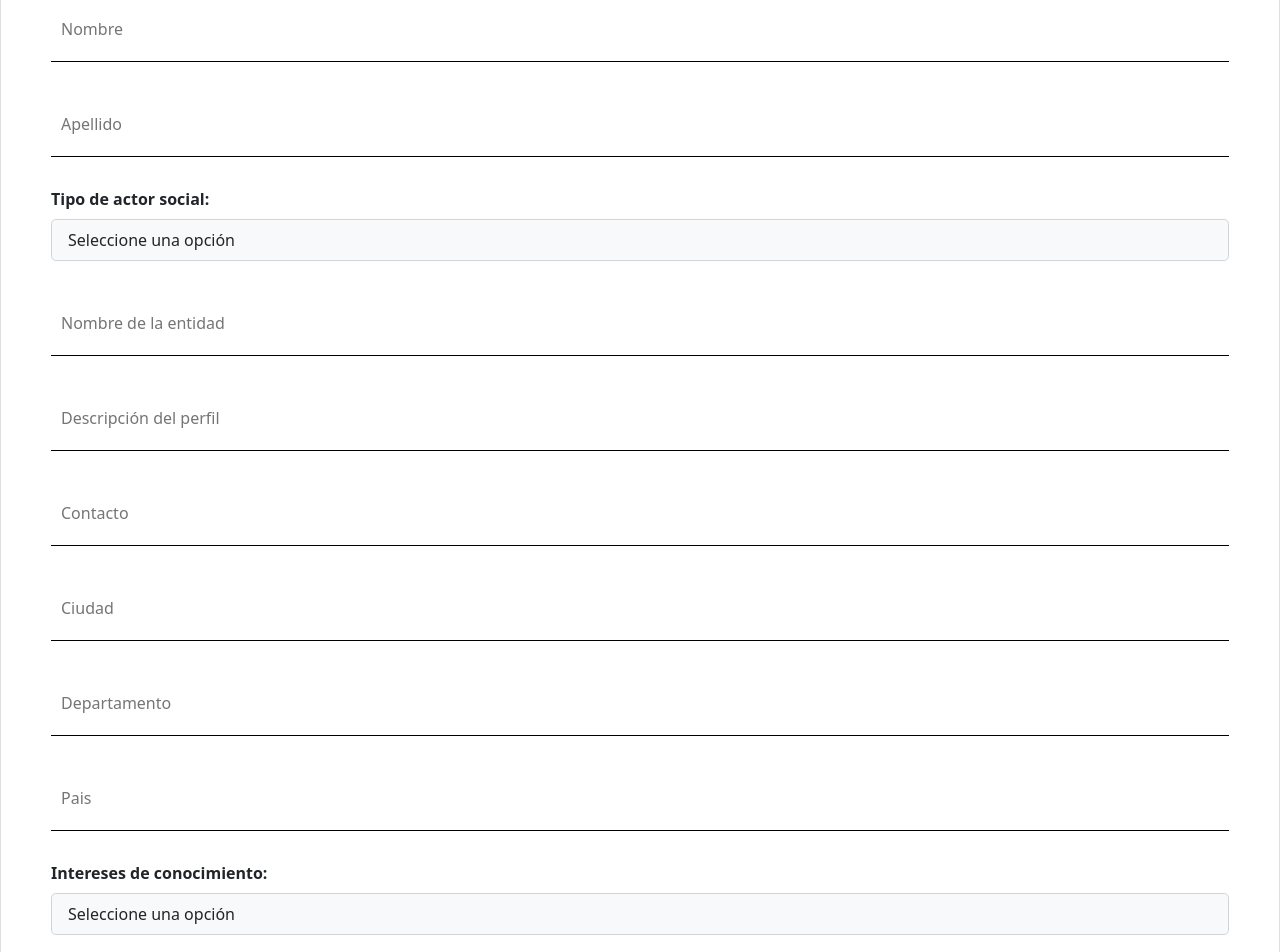
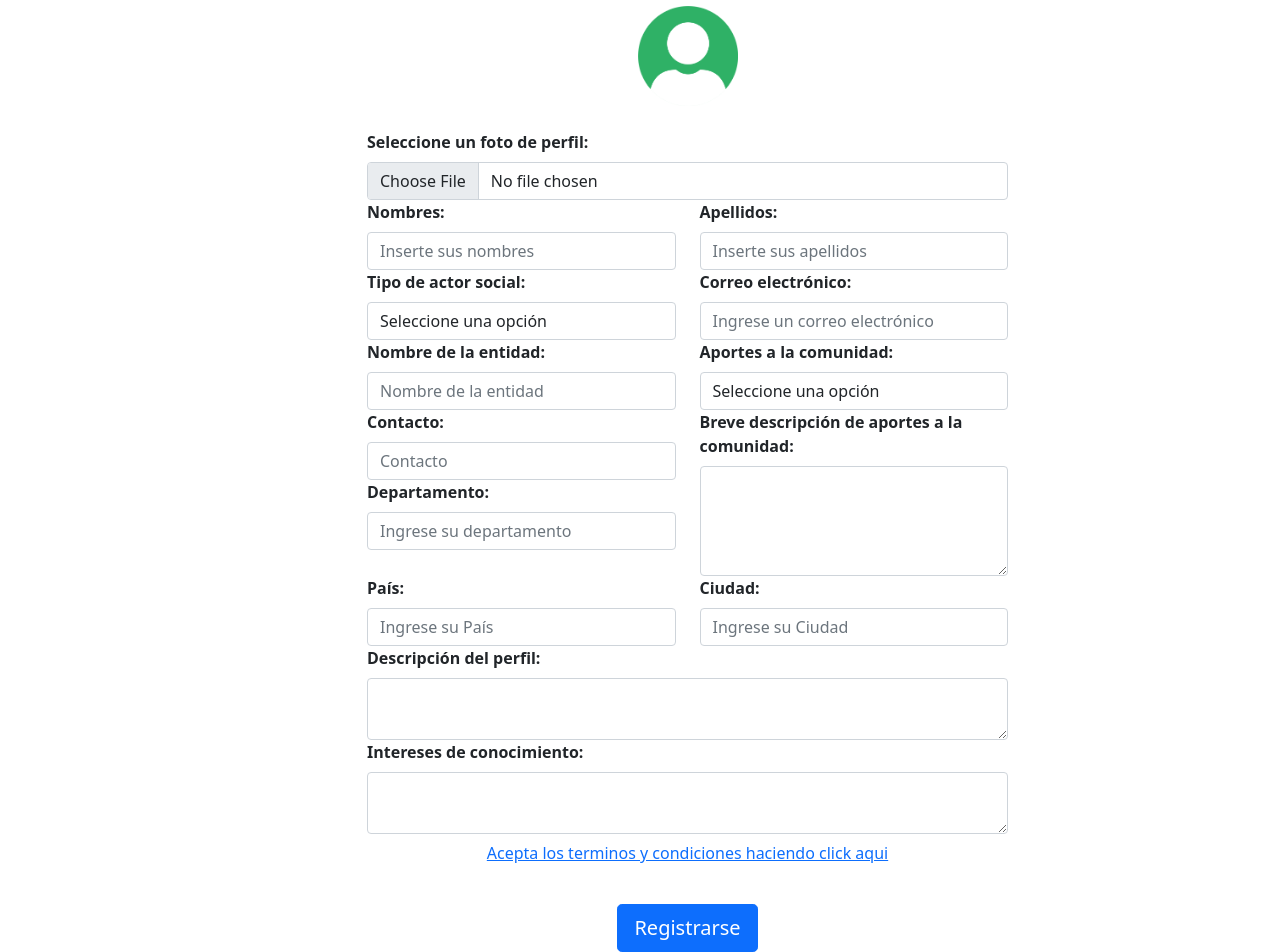
Before and after one commit to Edwinjhs/Front_pacto, a React (Create React App) app: page / in a window 1280 px wide. Shown: the part 280-1232 px from the top of the page. Built offline with nearby package versions, Linux system fonts and the light colour scheme.

Commit message:
made some fixes in register view

```diff
--- a/src/components/signup/signup.js
+++ b/src/components/signup/signup.js
@@ -1,131 +1,163 @@
 import React from 'react';
+import Button from 'react-bootstrap/Button';
 import Footer from '../footer/footer';
 import Header from '../header/header';
+import Avatar from '../img/perfil.png';
 
-class Signup extends React.Component {
+class Editar_perfil extends React.Component {
 
     render() {
 
         return (
-
             <div>
                 <Header/>
-               <div className="register">
 
-               <div className="card">
+                <main role="main" className="flex-shrink-0 mt-5 mb-5">
+                    <section className="">
+                        <div className="container h-custom">
+                            <div className="row d-flex justify-content-center align-items-center h-100">
 
-                 <div className="right">
-                   <h1>Registrarse</h1>
+                                <div className="col-md-8 col-lg-7 offset-xl-1">
                                     <form>
-                     <input
-                       type="text"
-                       placeholder="Nombre"
-                       name="nombre"
+                                        <div className="mb-4 row">
+                                            <div className='col'>
+                                                <h3 className="text-start fw-bold">Formulario de registro</h3>
+                                            </div>
+                                        </div>
+
+                                        <form>
+                                            <form>
+                                                <h4 className='fw-bold'>Foto de perfil</h4>
+                                                <div className='mb-4 mt-4'>
+                                                    <img
+                                                        src={Avatar}
+                                                        height="100"
+                                                        alt="Avatar perfil"
+                                                        loading="lazy"
                                                     />
-                     <input
-                       type="text"
-                       placeholder="Apellido"
-                       name="apellido"
-                     />
+                                                </div>
+                                                <div className='row'>
+                                                    <div class="col text-start">
+                                                        <label className="form-label fw-bold" for="form3Example4">Seleccione un foto de perfil:</label>
+                                                        <input type="file" className="form-control" placeholder="Inserte sus nombres" />
+                                                    </div>
+                                                </div>
+                                                <div className="row text-start">
+                                                    <div className="col">
+                                                        <label className="form-label fw-bold" for="form3Example4">Nombres:</label>
+                                                        <input type="text" className="form-control" placeholder="Inserte sus nombres" />
+                                                    </div>
+                                                    <div className="col">
+                                                        <label className="form-label fw-bold" for="form3Example4">Apellidos:</label>
+                                                        <input type="text" className="form-control" placeholder="Inserte sus apellidos" />
+                                                    </div>
+                                                </div>
+                                            </form>
 
-                     <div class="control-group">
-                       <label class="form-label fw-bolder d-flex justify-content-start" for="actor_social">Tipo de actor social:</label>
-                         <div class="controls">
-                           <select name="actor_social" id="actor_social" class="form-control form-control-lg fs-6 bg-light">
-                             <option value="">Seleccione una opción</option>
-                             <option value="organización_personas_discapacidad">Organización de personas con discapacidad</option>
-                             <option value="empresas">Empresas</option>
-                             <option value="entidades_formación">Entidades de formación</option>
-                             <option value="entidad_intermediación_laboral">Entidad de intermediación laboral</option>
-                             <option value="entidad_prestadora_servicios">Entidad prestadora de servicios</option>
-                             <option value="entidad_territorial">Entidad territorial</option>
-                             <option value="academia">Academia</option>
+                                            <form>
+                                                <div className="row text-start">
+                                                    <div className="col">
+                                                        <div className="form-group">
+                                                            <label className='form-label fw-bold' for="exampleFormControlSelect1">Tipo de actor social:</label>
+                                                            <select className="form-control" id="exampleFormControlSelect1">
+                                                                <option className='#'>Seleccione una opción</option>
+                                                                <option>Organización de personas con discapacidad</option>
+                                                                <option>Empresas</option>
+                                                                <option>Entidades de formación</option>
+                                                                <option>Entidad de intermediación laboral</option>
+                                                                <option>Entidad prestadora de servicios</option>
+                                                                <option>Entidad territorial</option>
+                                                                <option>Academia</option>
                                                             </select>
                                                         </div>
                                                     </div>
-                     <input
-                       type="text"
-                       placeholder="Nombre de la entidad"
-                       name="entidad"
-                     />
-                     <input
-                       type="text"
-                       placeholder="Descripción del perfil"
-                       name="Dperfil"
-                     />
-                     <input
-                       type="text"
-                       placeholder="Contacto"
-                       name="contacto"
-                     />
-                     <input
-                       type="text"
-                       placeholder="Ciudad"
-                       name="Ciudad"
-                     />
-                     <input
-                       type="text"
-                       placeholder="Departamento"
-                       name="Departamento"
-                     />
-                     <input
-                       type="text"
-                       placeholder="Pais"
-                       name="Pais"
-                     />
+                                                    <div className="col">
+                                                        <label className="form-label fw-bold" for="correo">Correo electrónico:</label>
+                                                        <input type="email" className="form-control" name="correo" placeholder="Ingrese un correo electrónico" />
+                                                    </div>
+                                                </div>
+                                            </form>
 
-
-                     <div class="control-group">
-                       <label class="form-label fw-bolder d-flex justify-content-start" for="Iconocimiento">Intereses de conocimiento:</label>
-                         <div class="controls">
-                           <select name="Iconocimiento" id="Iconocimiento" class="form-control form-control-lg fs-6 bg-light">
-                             <option value="">Seleccione una opción</option>
-                             <option value="conocimientos">Conocimientos</option>
-                             <option value="Bpracticas">Buenas prácticas</option>
-                             <option value="Cexitosos">Casos exitosos</option>
+                                            <form>
+                                                <div className="row text-start">
+                                                    <div className="col">
+                                                        <label className="form-label fw-bold" for="entidad">Nombre de la entidad:</label>
+                                                        <input type="text" className="form-control" name="entidad" placeholder="Nombre de la entidad" />
+                                                    </div>
+                                                    <div className="col">
+                                                        <div className="form-group">
+                                                            <label className='form-label fw-bold' for="exampleFormControlSelect1">Aportes a la comunidad:</label>
+                                                            <select className="form-control" id="exampleFormControlSelect1">
+                                                                <option>Seleccione una opción</option>
+                                                                <option>Conocimientos</option>
+                                                                <option>Buenas practicás</option>
+                                                                <option>Casos exitosos</option>
                                                             </select>
                                                         </div>
                                                     </div>
+                                                </div>
+                                            </form>
 
-                     <div class="control-group">
-                       <label class="form-label fw-bolder d-flex justify-content-start" for="imagen_perfil">Seleccione una foto de perfil:</label>
-                         <div class="controls">
-                           <input type="file" id="imagen_perfil" name="imagen_perfil" placeholder="" class="form-control form-control-lg fs-6 bg-light" />
+                                            <form>
+                                                <div className="row text-start">
+                                                    <div className="col">
+                                                        <label className="form-label fw-bold" for="form3Example4">Contacto:</label>
+                                                        <input type="text" className="form-control" placeholder="Contacto" />
+                                                        <label className="form-label fw-bold" for="form3Example4">Departamento:</label>
+                                                        <input type="text" className="form-control" placeholder="Ingrese su departamento" />
+                                                    </div>
+                                                    <div className="col text-start">
+                                                        <label className='form-label fw-bold' for="exampleFormControlTextarea1">Breve descripción de aportes a la comunidad:</label>
+                                                        <textarea className="form-control" id="exampleFormControlTextarea1" rows="4"></textarea>
                                                     </div>
                                                 </div>
-                     <input
-                       type="password"
-                       placeholder="Contraseña"
-                       name="password"
-                     />
-
-
-                   <button>Registrarse</button>
-
-                   <button href="/login">¿Ya tiene una cuenta? <br></br> Inciar sesión</button>
-
                                             </form>
 
+                                            <form>
+                                                <div className="row text-start">
+                                                    <div className="col">
+                                                        <label className='form-label fw-bold' for="exampleFormControlTextarea1">País:</label>
+                                                        <input type="text" className="form-control" placeholder="Ingrese su País" />
+                                                    </div>
+                                                    <div className="col">
+                                                        <label className='form-label fw-bold' for="exampleFormControlTextarea1">Ciudad:</label>
+                                                        <input type="text" className="form-control" placeholder="Ingrese su Ciudad" />
+                                                    </div>
+                                                </div>
+                                            </form>
+                                            <form>
+                                                <div className="col text-start">
+                                                    <div className="form-group">
+                                                        <label className='form-label fw-bold' for="exampleFormControlTextarea1">Descripción del perfil:</label>
+                                                        <textarea className="form-control" id="exampleFormControlTextarea1" rows="2"></textarea>
+                                                    </div>
+                                                </div>
+                                                <div className="col text-start">
+                                                    <div className="form-group">
+                                                        <label className='form-label fw-bold' for="exampleFormControlTextarea1">Intereses de conocimiento:</label>
+                                                        <textarea className="form-control" id="exampleFormControlTextarea1" rows="2"></textarea>
+                                                    </div>
+                                                </div>
+                                                <Button variant="link" href="https://forms.office.com/r/3Vn2HPkxT9">Acepta los terminos y condiciones haciendo click aqui</Button>
+                                            </form>
 
+                                            <br></br>
+
+                                            <Button className='m-2' variant="primary" size="lg" > Registrarse </Button>
+                                        </form>
+                                    </form>
                                 </div>
-
                             </div>
-
-
                         </div>
-
-
-             <Footer/>
+                    </section>
+                </main>
+                <Footer />
             </div>
-
 
         )
 
+    }
 
 }
 
-
-}
-
-
-export default Signup;
+export default Editar_perfil;
```
Lines whose indentation alone changed are shown as unchanged.
